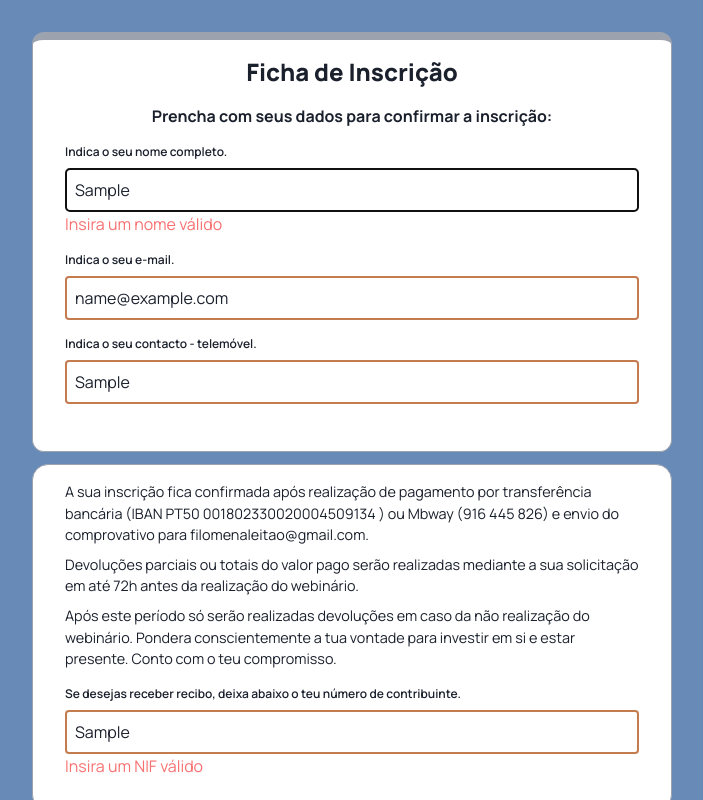
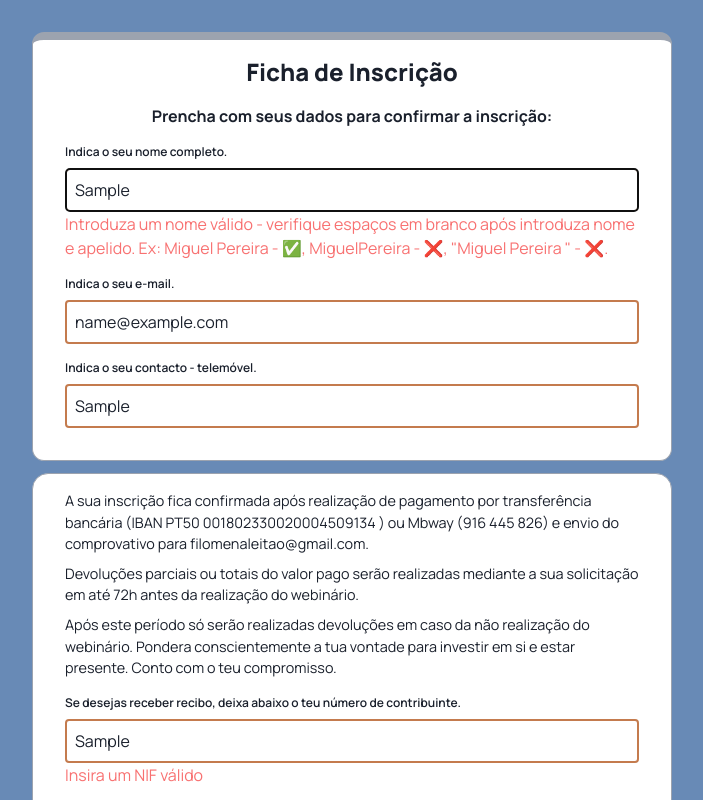
Before and after one commit to vandessonsantiago/filomenaleitao, a Next.js app: page /inscricao in a window 1280 px wide. Both pictures are taken after typing "Sample", "name@example.com", "Sample", "Sample" into the empty fields and a click on the button "ENVIAR A MINHA INSCRIÇÃO". Shown: the top 800 px of the page, without its empty margins (288-991 px from the left). Built offline with nearby package versions, Linux system fonts and the light colour scheme.

Commit message:
update formulario

```diff
--- a/src/app/inscricao/page.tsx
+++ b/src/app/inscricao/page.tsx
@@ -76,12 +76,21 @@ export default function Form() {
                   <span className="text-red-400">Este campo é obrigatório</span>
                 )}
                 {errors.nomeCompleto?.type === "pattern" && (
-                  <span className="text-red-400">Insira um nome válido</span>
+                  <span className="text-red-400">
+                    Introduza um nome válido - verifique espaços em branco após
+                    introduza nome e apelido. Ex: Miguel Pereira - ✅,
+                    MiguelPereira - ❌, "Miguel Pereira " - ❌.
+                  </span>
                 )}
 
                 {errors.nomeCompleto?.type === "minLength" && (
-                  <span className="text-red-400">Insira um nome válido</span>
+                  <span className="text-red-400">
+                    Introduza um nome válido - verifique espaços em branco após
+                    introduzir nome e apelido. Ex: Miguel Pereira - ✅,
+                    MiguelPereira - ❌, "Miguel Pereira " - ❌.
+                  </span>
                 )}
+
                 {errors.nomeCompleto?.type === "maxLength" && (
                   <span className="text-red-400">
                     O nome deve ter no máximo 100 caracteres
@@ -104,7 +113,11 @@ export default function Form() {
                   <span className="text-red-400">Este campo é obrigatório</span>
                 )}
                 {errors.email?.type === "pattern" && (
-                  <span className="text-red-400">Insira um email válido</span>
+                  <span className="text-red-400">
+                    Introduza um email válido - verifique espaços em branco após
+                    introduzir o email. Ex: miguelpereira@mail.pt - ✅,
+                    "miguelpereira@mail.pt " - ❌.
+                  </span>
                 )}
               </div>
               <div className="flex flex-col my-4">
@@ -223,9 +236,8 @@ export default function Form() {
               color="#fff"
               borderColor="#c47"
               _hover={{ background: "#688AB6", color: "#fff" }}
-              className={`py-2 px-10 border-2 border-[#B0A889] rounded-md cursor-pointer font-bold text-[#B0A889] ${
-                isSubmitting ? "opacity-50 cursor-not-allowed" : ""
-              }`} // Desativa o botão se estiver enviando
+              className={`py-2 px-10 border-2 border-[#B0A889] rounded-md cursor-pointer font-bold text-[#B0A889] ${isSubmitting ? "opacity-50 cursor-not-allowed" : ""
+                }`} // Desativa o botão se estiver enviando
             >
               ENVIAR A MINHA INSCRIÇÃO
             </Button>
```
